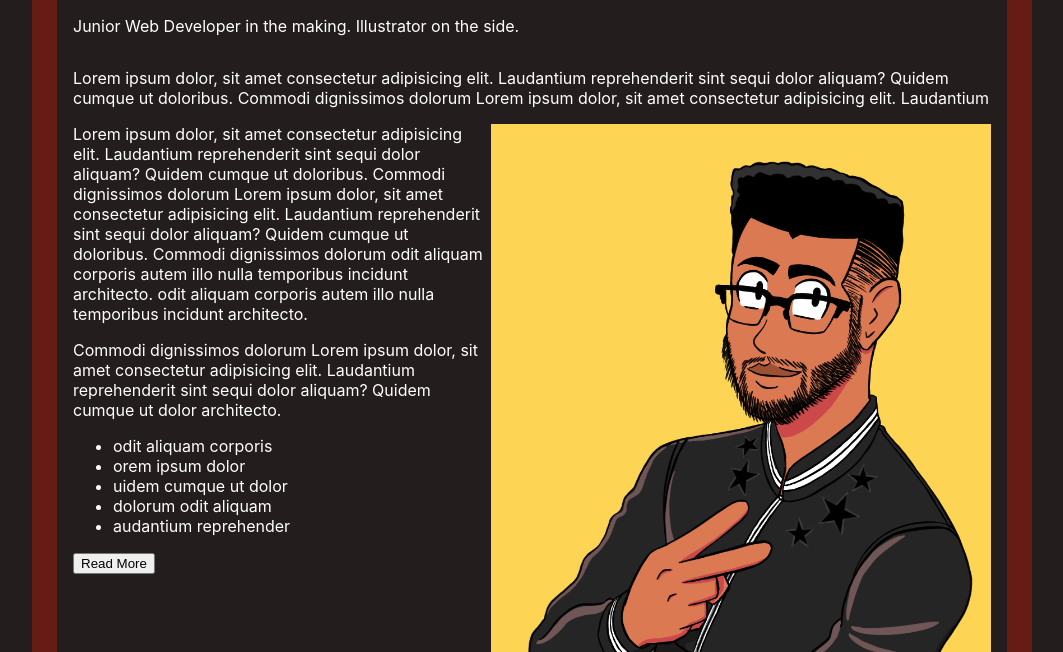
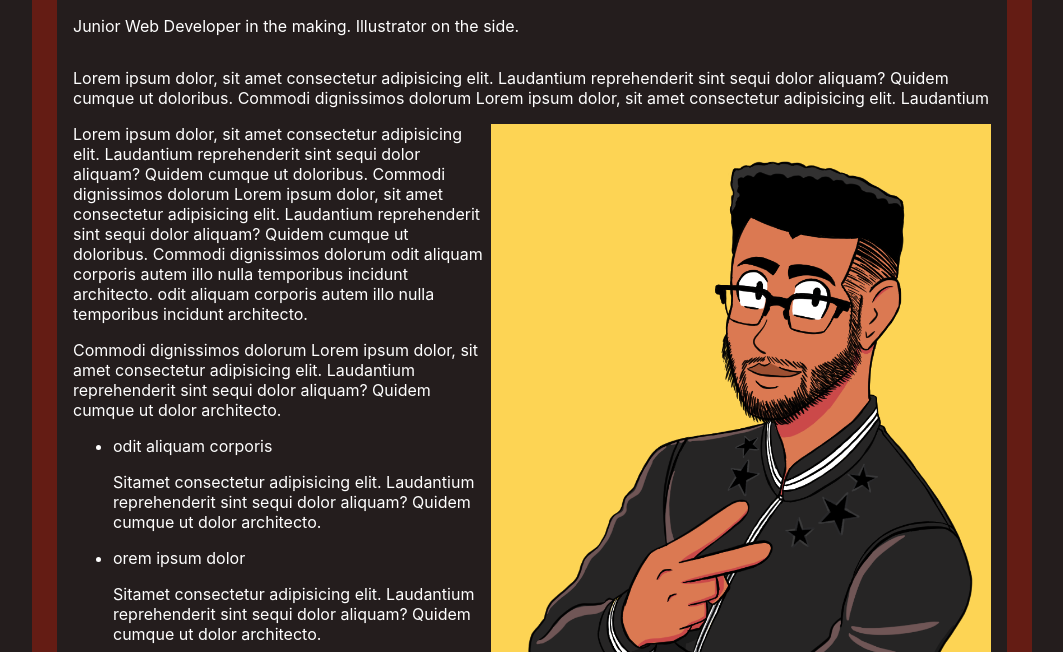
Before and after one commit to Spenser-Anderson/Portfolio-WIP, an Eleventy site: page posts/about.md in a window 1280 px wide. Both pictures are taken after a click on the button "Read More". Shown: the part 148-800 px from the top of the page, without its empty margins (108-1171 px from the left). Built offline with nearby package versions, Linux system fonts and the light colour scheme; Eleventy itself is replaced by a stand-in of ours; files that its build step writes are made by us from their sources.

Commit message:
finally got the text to hide.

```diff
--- a/css/styles.css
+++ b/css/styles.css
@@ -86,6 +86,6 @@ aside img {
   }
 }
 
-span {
+.readMore {
   display: none;
 }
--- a/js/scripts.js
+++ b/js/scripts.js
@@ -1,12 +1,8 @@
 // var mainNav = document.querySelectorAll('.siteNav li a');
 
-// console.log(event.target);
-
 // document.addEventListener('click', Active);
-
 //break
 // let link = document.querySelectorAll('.siteNav ul li a');
-
 // document.addEventListener('click', makeActive);
 
 // function makeActive() {
@@ -14,7 +10,22 @@
 //   makeInactive();
 //   event.target.classList.add('active');
 // }
-
 // function makeInactive() {
 //   link.forEach(link => link.classList.remove('active'));
 // }
+
+//Break
+var hiddenText = document.querySelectorAll('.readMore');
+var readMoreBtn = document.querySelector('button');
+
+function unHide() {
+  if (event.target.matches('button')) {
+    console.log('I heard you.');
+    for (let i = 0; i < hiddenText.length; i++) {
+      hiddenText[i].classList.toggle('readMore');
+    }
+    readMoreBtn.innerHTML = 'Read Less';
+  }
+}
+
+readMoreBtn.addEventListener('click', unHide);
--- a/posts/about.md
+++ b/posts/about.md
@@ -30,15 +30,15 @@ architecto. </p>
 Lorem ipsum dolor, sit amet consectetur adipisicing elit. Laudantium reprehenderit sint sequi dolor aliquam? Quidem cumque ut dolor architecto. </p>
 <ul>
 <li>odit aliquam corporis</li>
-<span class="readMore"><p>Sitamet consectetur adipisicing elit. Laudantium reprehenderit sint sequi dolor aliquam? Quidem cumque ut dolor architecto. </p></span>
+<p class="readMore">Sitamet consectetur adipisicing elit. Laudantium reprehenderit sint sequi dolor aliquam? Quidem cumque ut dolor architecto. </p>
 <li>orem ipsum dolor</li>
-<span class="readMore"><p>Sitamet consectetur adipisicing elit. Laudantium reprehenderit sint sequi dolor aliquam? Quidem cumque ut dolor architecto. </p></span>
+<p class="readMore">Sitamet consectetur adipisicing elit. Laudantium reprehenderit sint sequi dolor aliquam? Quidem cumque ut dolor architecto. </p>
 <li>uidem cumque ut dolor</li>
-<span class="readMore"><p>Sitamet consectetur adipisicing elit. Laudantium reprehenderit sint sequi dolor aliquam? Quidem cumque ut dolor architecto. </p></span>
+<p class="readMore">Sitamet consectetur adipisicing elit. Laudantium reprehenderit sint sequi dolor aliquam? Quidem cumque ut dolor architecto. </p>
 <li>dolorum odit aliquam</li>
-<span class="readMore"><p>Sitamet consectetur adipisicing elit. Laudantium reprehenderit sint sequi dolor aliquam? Quidem cumque ut dolor architecto. </p></span>
+<p class="readMore">Sitamet consectetur adipisicing elit. Laudantium reprehenderit sint sequi dolor aliquam? Quidem cumque ut dolor architecto. </p>
 <li>audantium reprehender</li>
-<span class="readMore"><p>Sitamet consectetur adipisicing elit. Laudantium reprehenderit sint sequi dolor aliquam? Quidem cumque ut dolor architecto. </p></span>
+<p class="readMore">Sitamet consectetur adipisicing elit. Laudantium reprehenderit sint sequi dolor aliquam? Quidem cumque ut dolor architecto. </p>
 </ul>
 <button>Read More</button>
 </article>
```
